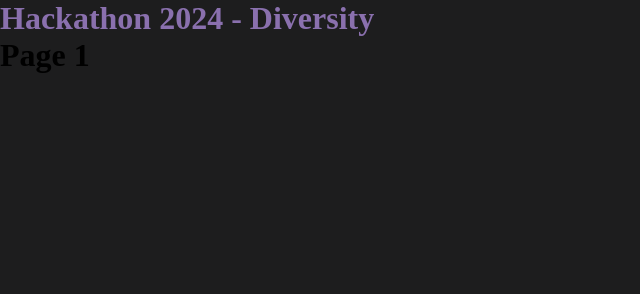
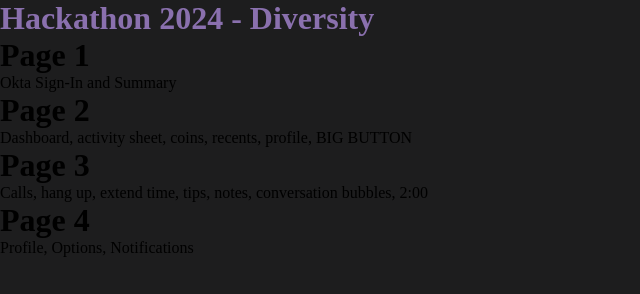
Before and after one commit to rylanp/hackathon2024, a plain HTML site: page index.html in a window 1280 px wide. Shown: the whole page, without its empty margins (0-640 px from the left). Drawn offline with Linux system fonts and the light colour scheme.

Commit message:
Update index.html
Howdy

```diff
--- a/index.html
+++ b/index.html
@@ -9,6 +9,12 @@
 <body>
     <h1 id="Title">Hackathon 2024 - Diversity</h1>
     <h1>Page 1</h1>
-    <p></p>
+    <p>Okta Sign-In and Summary</p>
+    <h1>Page 2</h1>
+    <p>Dashboard, activity sheet, coins, recents, profile, BIG BUTTON</p>
+    <h1>Page 3</h1>
+    <p>Calls, hang up, extend time, tips, notes, conversation bubbles, 2:00</p>
+    <h1>Page 4</h1>
+    <p>Profile, Options, Notifications</p>
 </body>
 </html>
```
